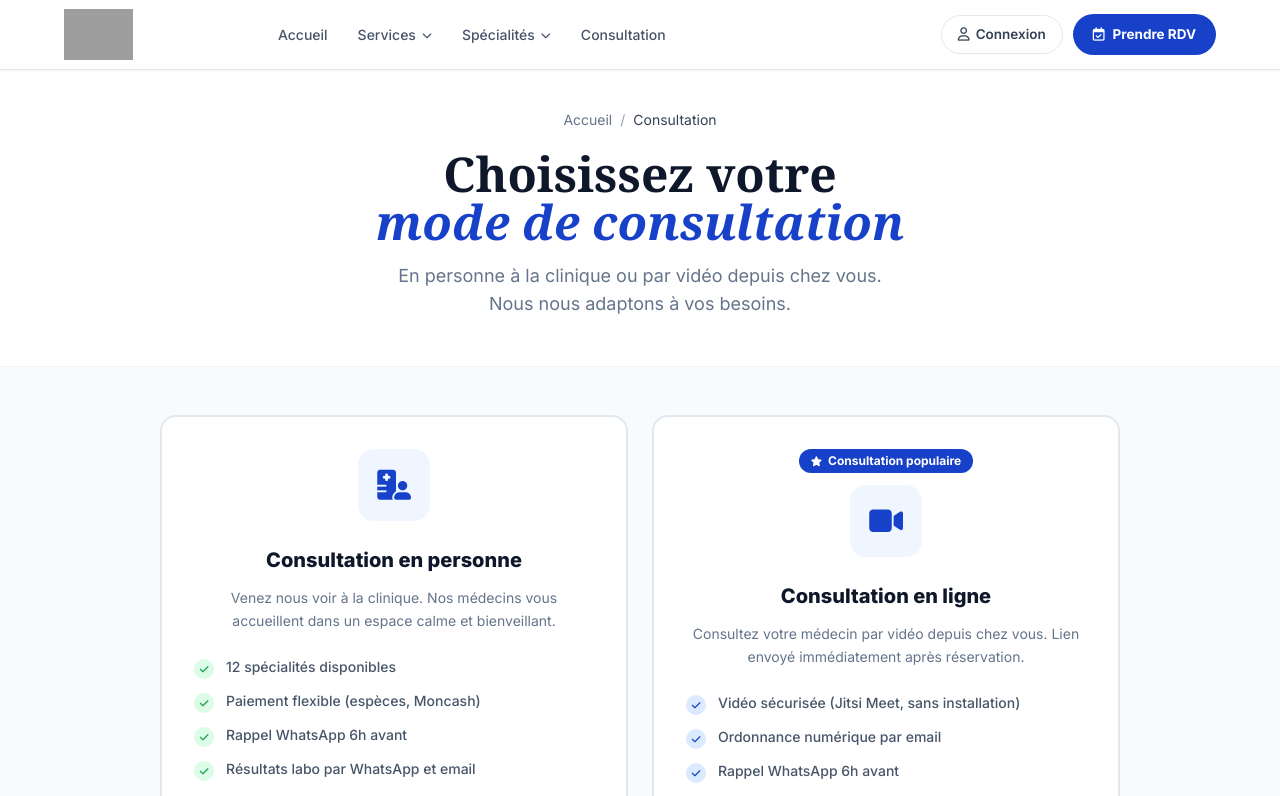
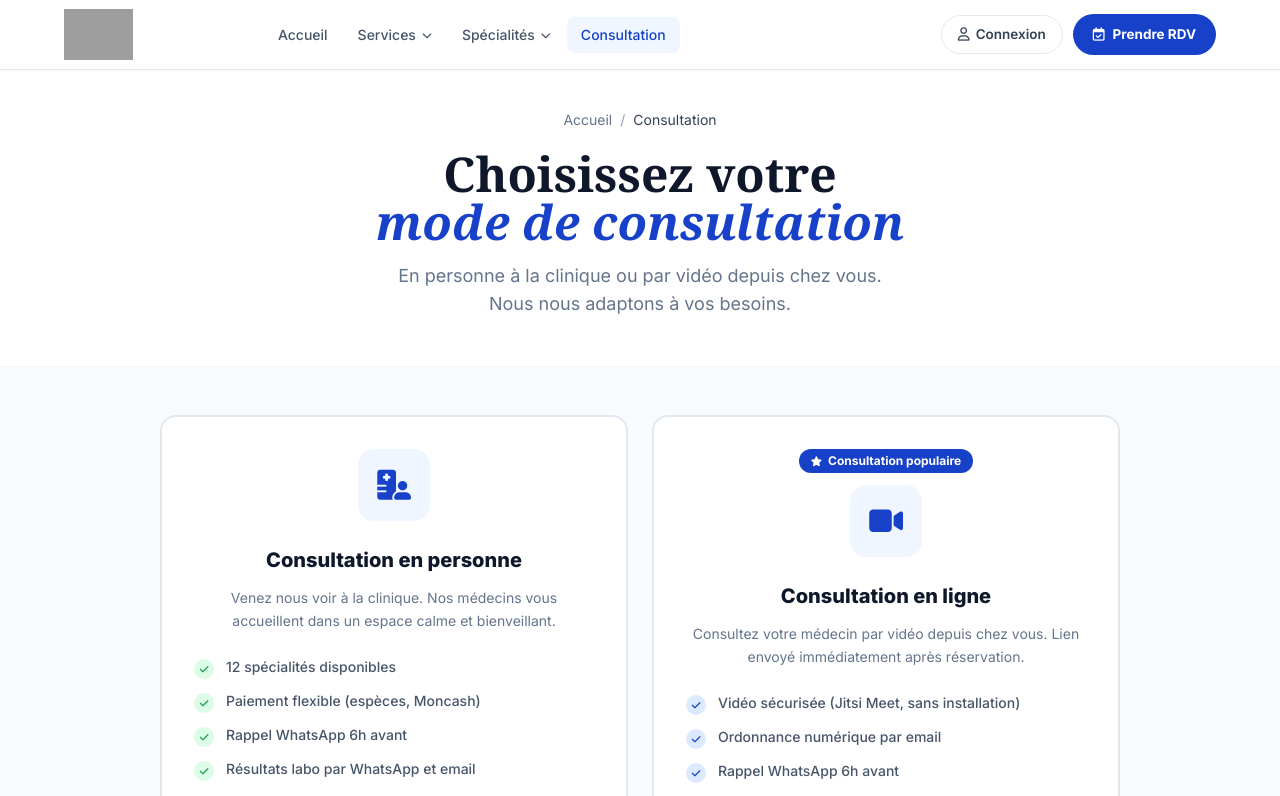
Before and after one commit to REFLEXEHT/clinique-rebecca-frontend, a Next.js app: page /consultation in a window 1280 px wide. Shown: the top 796 px of the page. Built offline with nearby package versions, Linux system fonts and the light colour scheme; grey boxes are pictures that could not be loaded; a web font is replaced by a local one.

Commit message:
fix: navbar active link selon pathname

```diff
--- a/components/Navbar.tsx
+++ b/components/Navbar.tsx
@@ -1,7 +1,7 @@
 'use client'
 // components/layout/Navbar.tsx — Navigation responsive avec menu mobile
 import Link from 'next/link'
-import { useRouter } from 'next/navigation'
+import { useRouter, usePathname } from 'next/navigation'
 import { useEffect, useState } from 'react'
 import { useAuth } from '@/context/AuthContext'
 import { LOGO_SRC } from '@/lib/images'
@@ -45,6 +45,7 @@ export default function Navbar({ onRdvClick, variant = 'public' }: NavbarProps)
   const [mounted, setMounted] = useState(false)
   const { user, isAuthenticated, logout } = useAuth()
   const router = useRouter()
+  const pathname = usePathname()
 
   useEffect(() => { setMounted(true) }, [])
 
@@ -103,8 +104,8 @@ export default function Navbar({ onRdvClick, variant = 'public' }: NavbarProps)
         {/* Desktop nav */}
         {variant === 'public' && (
           <div className="hidden md:flex items-center gap-0.5 mx-auto">
-            <Link href="/" className="nav-item px-3.5 py-2 rounded-lg text-sm font-medium
-              text-slate-600 hover:text-[#1641C8] hover:bg-blue-50 transition-all">
+            <Link href="/" className={`nav-item px-3.5 py-2 rounded-lg text-sm font-medium
+              transition-all ${pathname === '/' ? 'text-[#1641C8] bg-blue-50 font-bold' : 'text-slate-600 hover:text-[#1641C8] hover:bg-blue-50'}`}>
               Accueil
             </Link>
 
@@ -140,8 +141,8 @@ export default function Navbar({ onRdvClick, variant = 'public' }: NavbarProps)
               </div>
             </div>
 
-            <Link href="/consultation" className="px-3.5 py-2 rounded-lg text-sm font-medium
-              text-slate-600 hover:text-[#1641C8] hover:bg-blue-50 transition-all">
+            <Link href="/consultation" className={`px-3.5 py-2 rounded-lg text-sm font-medium
+              transition-all ${pathname === '/consultation' ? 'text-[#1641C8] bg-blue-50 font-bold' : 'text-slate-600 hover:text-[#1641C8] hover:bg-blue-50'}`}>
               Consultation
             </Link>
           </div>
--- a/components/layout/Navbar.tsx
+++ b/components/layout/Navbar.tsx
@@ -1,7 +1,7 @@
 'use client'
 // components/layout/Navbar.tsx — Navigation responsive avec menu mobile
 import Link from 'next/link'
-import { useRouter } from 'next/navigation'
+import { useRouter, usePathname } from 'next/navigation'
 import { useEffect, useState } from 'react'
 import { useAuth } from '@/context/AuthContext'
 import { LOGO_SRC } from '@/lib/images'
@@ -45,6 +45,7 @@ export default function Navbar({ onRdvClick, variant = 'public' }: NavbarProps)
   const [mounted, setMounted] = useState(false)
   const { user, isAuthenticated, logout } = useAuth()
   const router = useRouter()
+  const pathname = usePathname()
 
   useEffect(() => { setMounted(true) }, [])
 
@@ -103,8 +104,8 @@ export default function Navbar({ onRdvClick, variant = 'public' }: NavbarProps)
         {/* Desktop nav */}
         {variant === 'public' && (
           <div className="hidden md:flex items-center gap-0.5 mx-auto">
-            <Link href="/" className="nav-item px-3.5 py-2 rounded-lg text-sm font-medium
-              text-slate-600 hover:text-[#1641C8] hover:bg-blue-50 transition-all">
+            <Link href="/" className={`nav-item px-3.5 py-2 rounded-lg text-sm font-medium
+              transition-all ${pathname === '/' ? 'text-[#1641C8] bg-blue-50 font-bold' : 'text-slate-600 hover:text-[#1641C8] hover:bg-blue-50'}`}>
               Accueil
             </Link>
 
@@ -140,8 +141,8 @@ export default function Navbar({ onRdvClick, variant = 'public' }: NavbarProps)
               </div>
             </div>
 
-            <Link href="/consultation" className="px-3.5 py-2 rounded-lg text-sm font-medium
-              text-slate-600 hover:text-[#1641C8] hover:bg-blue-50 transition-all">
+            <Link href="/consultation" className={`px-3.5 py-2 rounded-lg text-sm font-medium
+              transition-all ${pathname === '/consultation' ? 'text-[#1641C8] bg-blue-50 font-bold' : 'text-slate-600 hover:text-[#1641C8] hover:bg-blue-50'}`}>
               Consultation
             </Link>
           </div>
```
